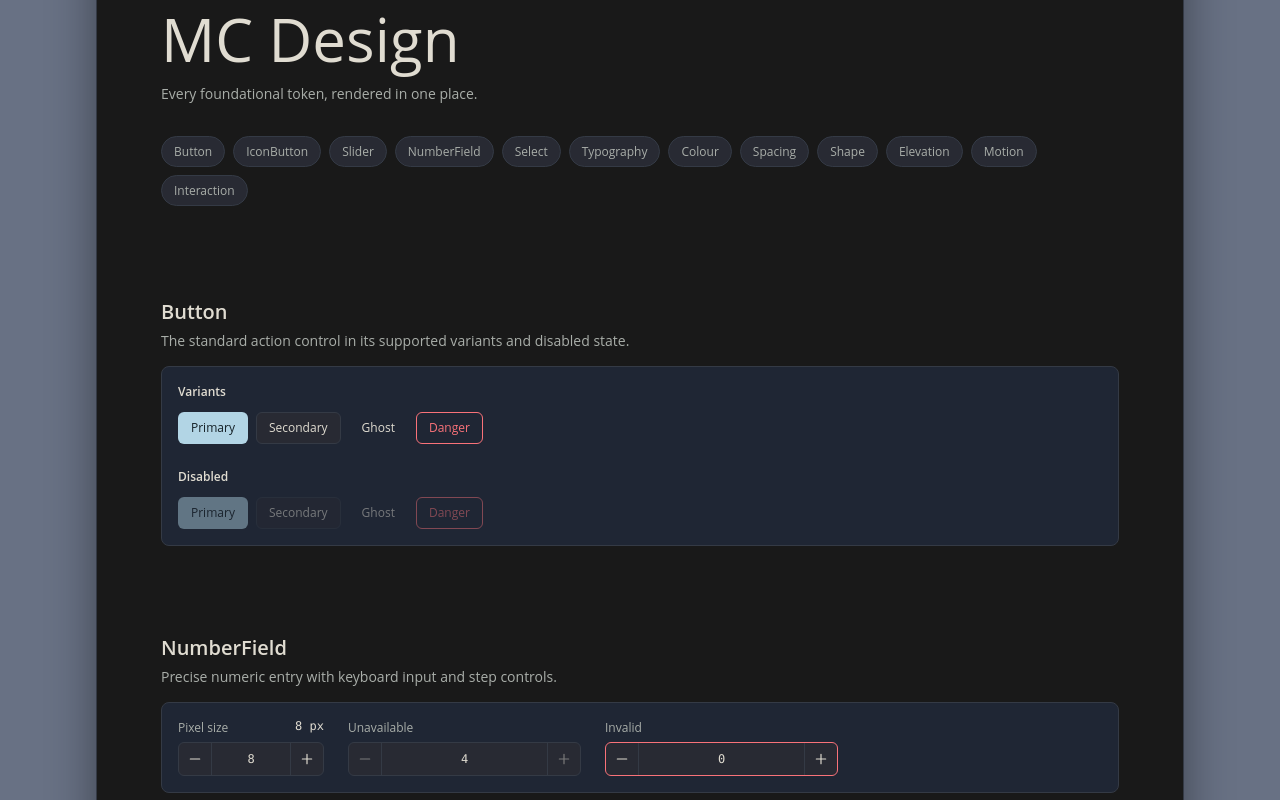
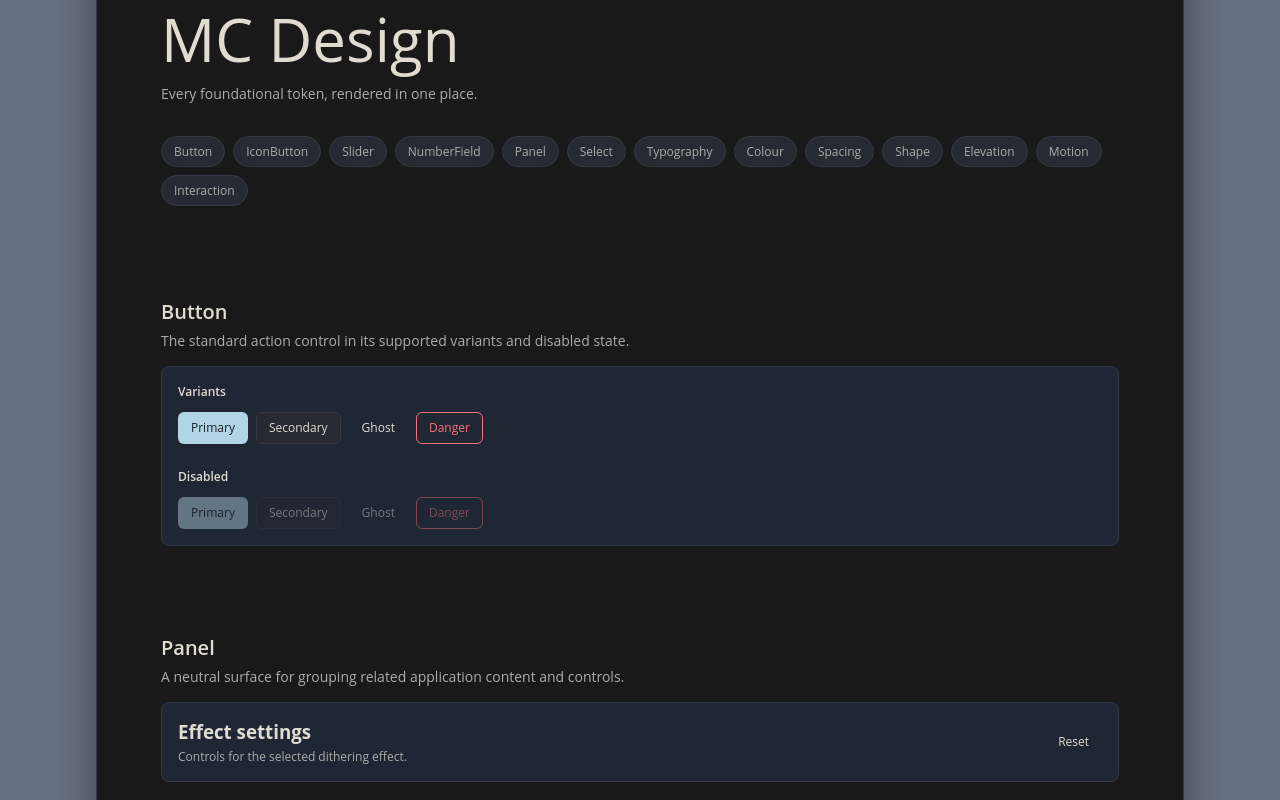
Before and after one commit to Downmoto/mc-design, a React (Vite) app: page / in a window 1280 px wide. Shown: the part 180-980 px from the top of the page. Built offline with nearby package versions, Linux system fonts and the light colour scheme; a web font is replaced by a local one.

Commit message:
feat: add panel component

```diff
--- a/src/demo.css
+++ b/src/demo.css
@@ -251,6 +251,24 @@ code {
   display: flex;
   flex-wrap: wrap;
   gap: var(--mc-space-4);
+}
+
+.panel-sample {
+  display: flex;
+  gap: var(--mc-space-6);
+  align-items: center;
+  justify-content: space-between;
+}
+
+.panel-sample h3,
+.panel-sample p {
+  margin: 0;
+}
+
+.panel-sample p {
+  margin-top: var(--mc-space-2);
+  color: var(--mc-colour-text-muted);
+  font-size: var(--mc-font-size-sm);
 }
 
 .field-showcase {
--- a/src/demo.tsx
+++ b/src/demo.tsx
@@ -3,6 +3,7 @@ import { useEffect, useState, type CSSProperties, type ReactNode } from "react";
 import { Button } from "./button";
 import { IconButton } from "./icon-button";
 import { NumberField } from "./number-field";
+import { Panel } from "./panel";
 import { Select } from "./select";
 import { Slider } from "./slider";
 
@@ -195,6 +196,7 @@ export default function Demo() {
             ["IconButton", "icon-button"],
             ["Slider", "slider"],
             ["NumberField", "number-field"],
+            ["Panel", "panel"],
             ["Select", "select"],
             ["Typography", "typography"],
             ["Colour", "colour"],
@@ -242,6 +244,20 @@ export default function Demo() {
             </div>
           </section>
         </div>
+      </Group>
+
+      <Group
+        description="A neutral surface for grouping related application content and controls."
+        id="panel"
+        title="Panel"
+      >
+        <Panel className="panel-sample">
+          <div>
+            <h3>Effect settings</h3>
+            <p>Controls for the selected dithering effect.</p>
+          </div>
+          <Button variant="ghost">Reset</Button>
+        </Panel>
       </Group>
 
       <Group
--- a/src/index.ts
+++ b/src/index.ts
@@ -3,5 +3,6 @@ import "./styles.css";
 export { Button, type ButtonProps, type ButtonVariant } from "./button";
 export { IconButton, type IconButtonProps } from "./icon-button";
 export { NumberField, type NumberFieldProps } from "./number-field";
+export { Panel, type PanelProps } from "./panel";
 export { Select, type SelectOptionProps, type SelectProps } from "./select";
 export { Slider, type SliderProps } from "./slider";
--- /dev/null
+++ b/src/panel.tsx
@@ -0,0 +1,15 @@
+import type { HTMLAttributes, Ref } from "react";
+
+export interface PanelProps extends HTMLAttributes<HTMLDivElement> {
+  ref?: Ref<HTMLDivElement>;
+}
+
+export function Panel({ className, ref, ...props }: PanelProps) {
+  return (
+    <div
+      className={["mc-panel", className].filter(Boolean).join(" ")}
+      ref={ref}
+      {...props}
+    />
+  );
+}
--- a/src/styles.css
+++ b/src/styles.css
@@ -405,6 +405,15 @@
   outline: 0;
 }
 
+.mc-panel {
+  box-sizing: border-box;
+  padding: var(--mc-space-6);
+  border: var(--mc-border-width) solid var(--mc-colour-border);
+  border-radius: var(--mc-radius-lg);
+  color: var(--mc-colour-text);
+  background: var(--mc-colour-surface);
+}
+
 @media (prefers-reduced-motion: reduce) {
   :root {
     --mc-duration-fast: 0ms;
```
Also changed, not shown: 2 other files (tests, documents, lock files or other folders).
